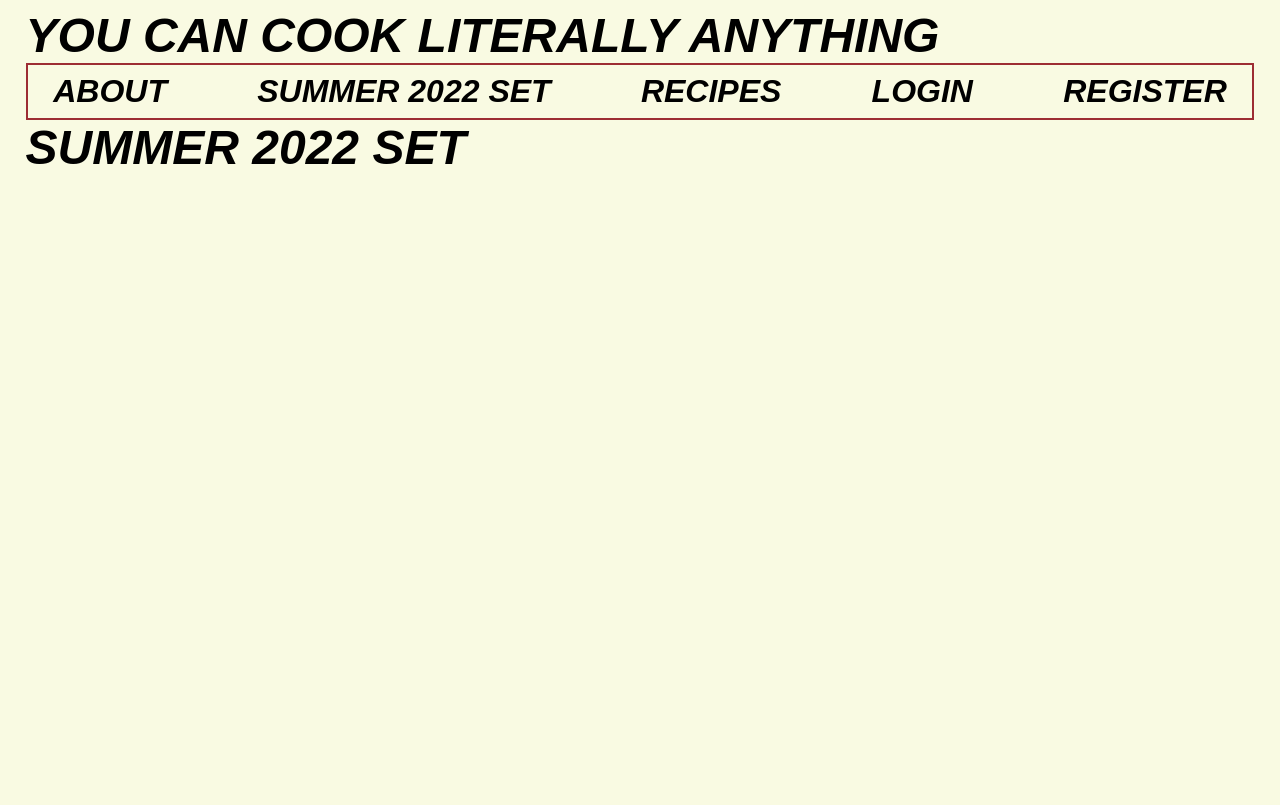
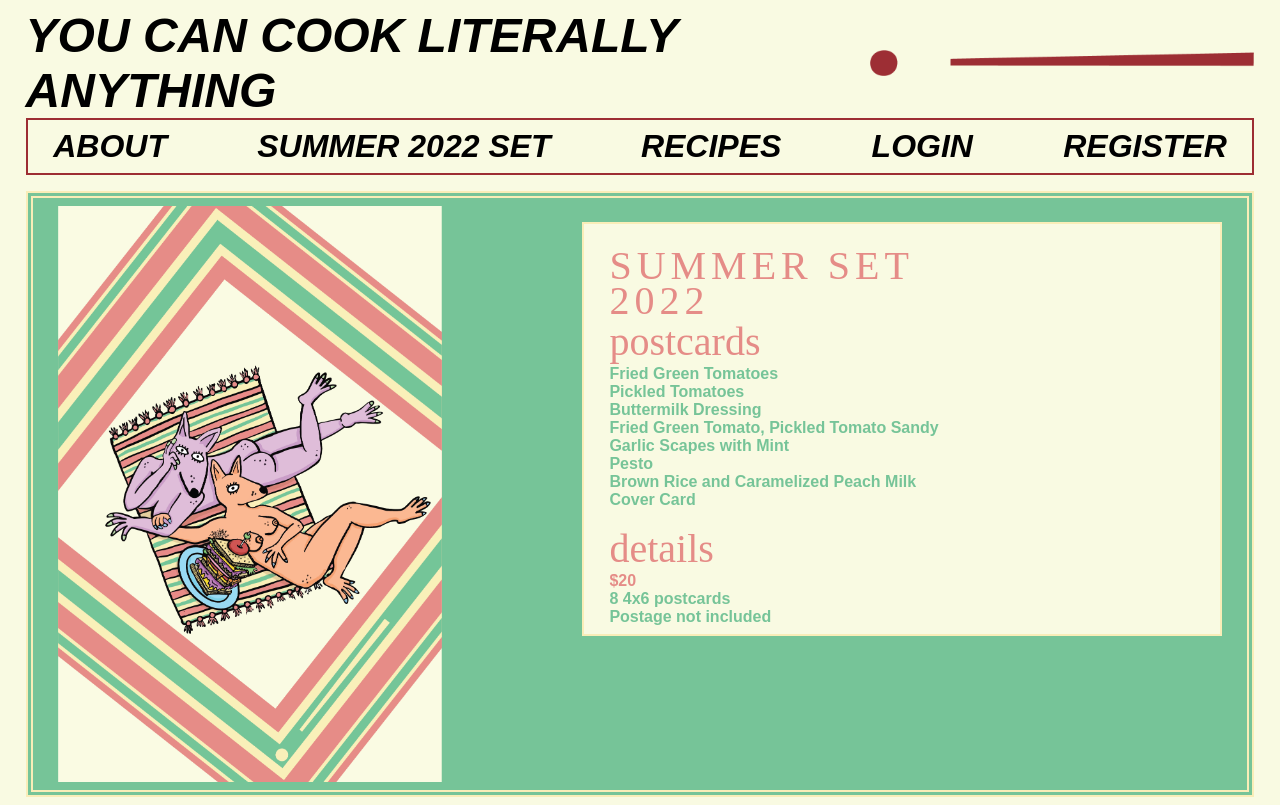
Before and after one commit to ampersand-paris/YCCLAv2, a Django app: page /summer2022/ in a window 1280 px wide. Before the commit the page ends 164 px from the top, so only its background shows below. Run offline with Django 4.2, Linux system fonts and the light colour scheme; some web fonts are replaced.

Commit message:
summer set

```diff
--- a/main_app/templates/Summer2022.html
+++ b/main_app/templates/Summer2022.html
@@ -1,10 +1,31 @@
 {% extends 'base.html' %}
+{% load static %}
 
 {% block body %}
-    <div class="">
-        <div class="">
-            <div class="">
-                <h1 class="">Summer 2022 Set</h1>
+    <div class="margin-top cream-border double-border" style="background-color: #76C498; border-color: #F9EDB8">
+        <div class="flex space-btwn padding cream-border" style="border-color: #F9EDB8">
+            <img class="image-width image-height"src="/media/media/SummerTitlePage.png" />
+            <div class="recipe-detail margin-top">
+                <div class="bg-cream padding red-border" style="border-color: #F9EDB8">
+                    <h1 class="margin-top HWT" style="color: #E58C87">summer set 2022</h1>
+                    <h2 class="garamond" style="color: #E58C87">postcards</h2>
+                    <ul style="color: #76C498">
+                        <li>Fried Green Tomatoes</li>
+                        <li>Pickled Tomatoes</li>
+                        <li>Buttermilk Dressing</li>
+                        <li>Fried Green Tomato, Pickled Tomato Sandy</li>
+                        <li>Garlic Scapes with Mint</li>
+                        <li>Pesto</li>
+                        <li>Brown Rice and Caramelized Peach Milk</li>
+                        <li>Cover Card</li>
+                    </ul>
+                    <h2 class="garamond margin-top" style="color: #E58C87">details</h2>
+                    <ul style="color: #76C498">
+                        <li style="color: #E58C87">$20</li>
+                        <li >8 4x6 postcards</li>
+                        <li >Postage not included</li>
+                    </ul>
+                </div>
             </div>
         </div>
     </div>
--- a/static/css/styles.css
+++ b/static/css/styles.css
@@ -186,8 +186,16 @@
     width: 70vW;
   }
 
+  .third {
+    width: 30vW;
+  }
+
   .full-width {
     width: 96vW;
+  }
+
+  .auto {
+    height: auto;
   }
 
 /* ====== PROFILE SPACING ====== */
--- a/templates/partials/header.html
+++ b/templates/partials/header.html
@@ -1,5 +1,9 @@
-<div class="flex column space-btwn">
+{% load static %}
+<div class="flex space-btwn">
 	<h1>You Can Cook Literally Anything</h1>
+	<div class="flex al-center">
+		<img class="third auto" src="/media/media/exclaimation.png" />
+	</div>
 </div>
 <nav class="flex space-btwn padding red-border">
 	<a class="" href="{% url 'home:about' %}"><h2>About</h2></a>
```
Also changed, not shown: media_cdn/media/SummerTitlePage.png (added), media_cdn/media/exclaimation.png (added), 1 other file.
